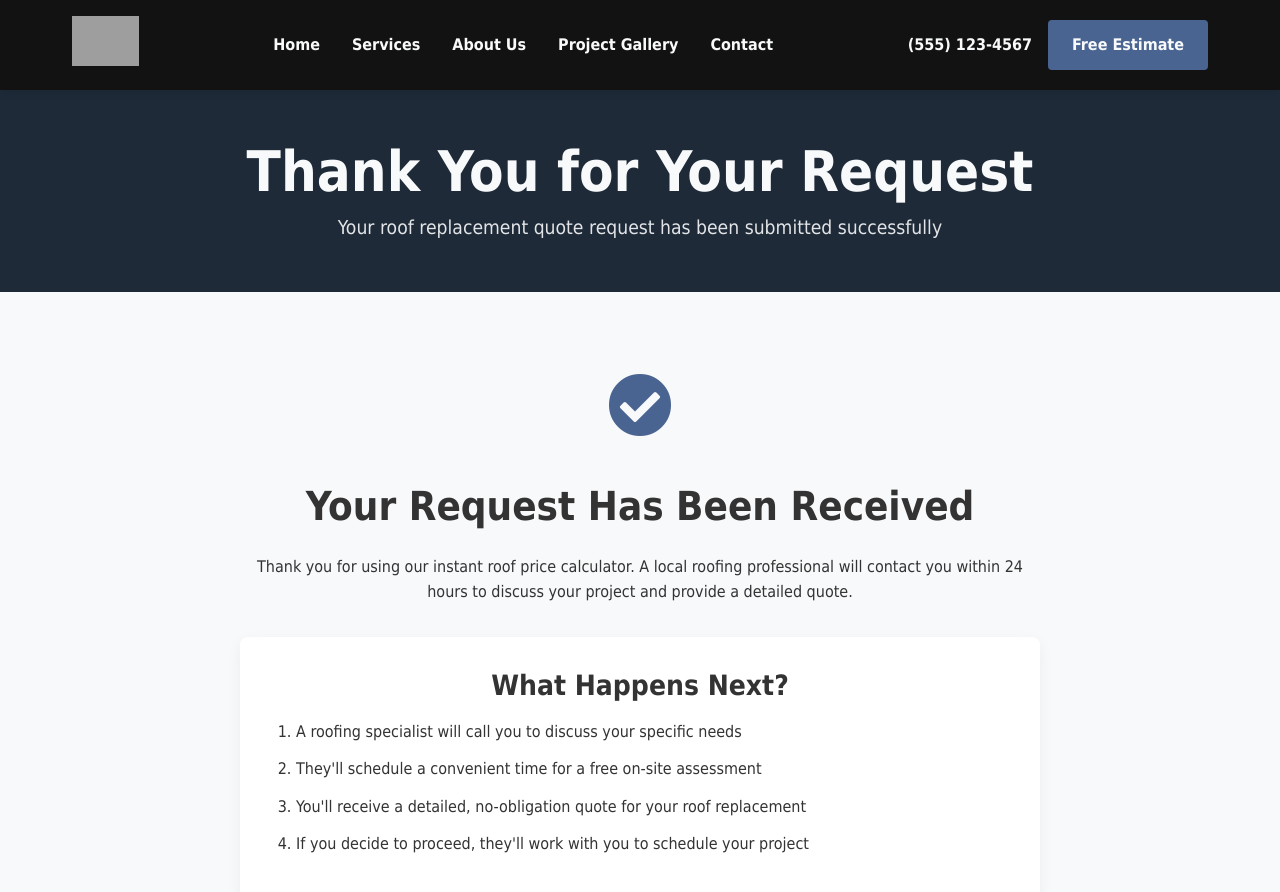
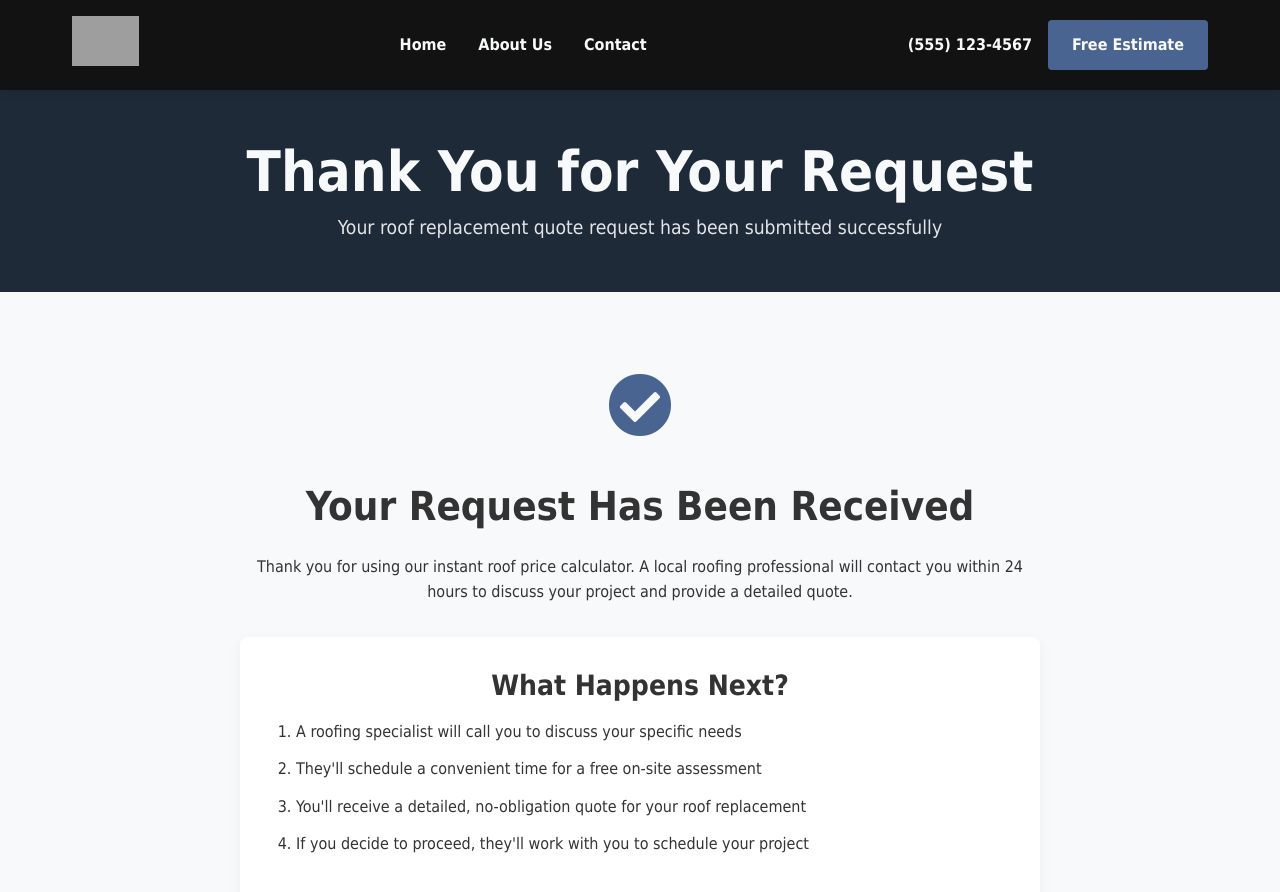
Before and after one commit to tim-amredev/replacement-roof-pa, a Jekyll site: the page built from thank-you.html, in a window 1280 px wide and 900 px high. Shown: the top 892 px of the window. Built offline with Jekyll 4.4.1, drawn with Linux system fonts in a browser that asks for light colours; some web fonts are replaced; grey boxes are pictures that could not be loaded.

Commit message:
Update header.html

```diff
--- a/_includes/header.html
+++ b/_includes/header.html
@@ -14,15 +14,13 @@
         </button>
         <ul class="nav-links">
           <li><a href="{{ site.baseurl }}/">Home</a></li>
-          <li><a href="{{ site.baseurl }}/services">Services</a></li>
           <li><a href="{{ site.baseurl }}/about">About Us</a></li>
-          <li><a href="{{ site.baseurl }}/gallery">Project Gallery</a></li>
           <li><a href="{{ site.baseurl }}/contact">Contact</a></li>
         </ul>
       </nav>
       <div class="header-contact">
         <a href="tel:{{ site.phone }}" class="phone-number">{{ site.phone }}</a>
-        <a href="#questionnaire" class="btn btn-primary">Free Estimate</a>
+        <a href="{{ site.baseurl }}/#roof-calculator" class="btn btn-primary">Free Estimate</a>
       </div>
     </div>
   </div>
```
